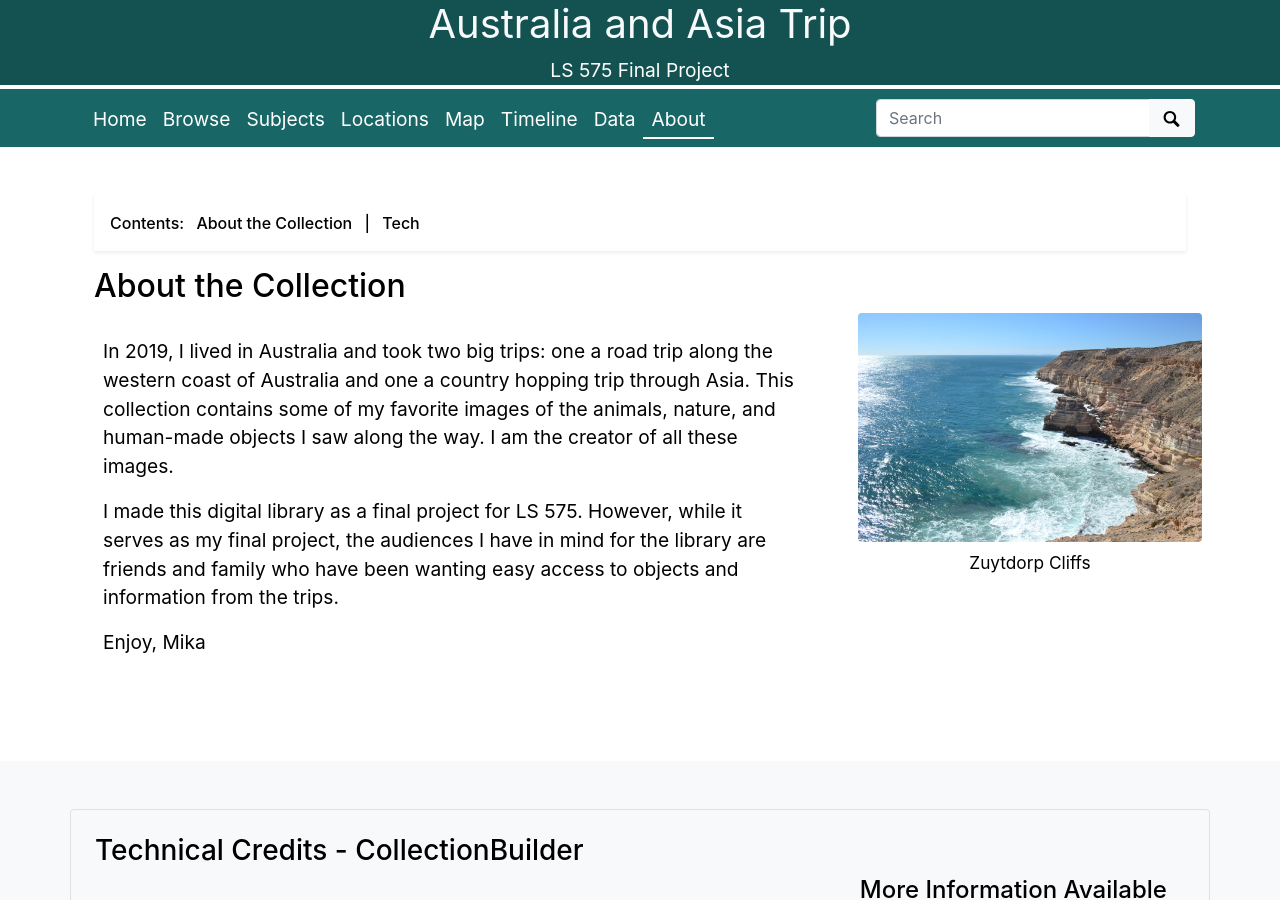
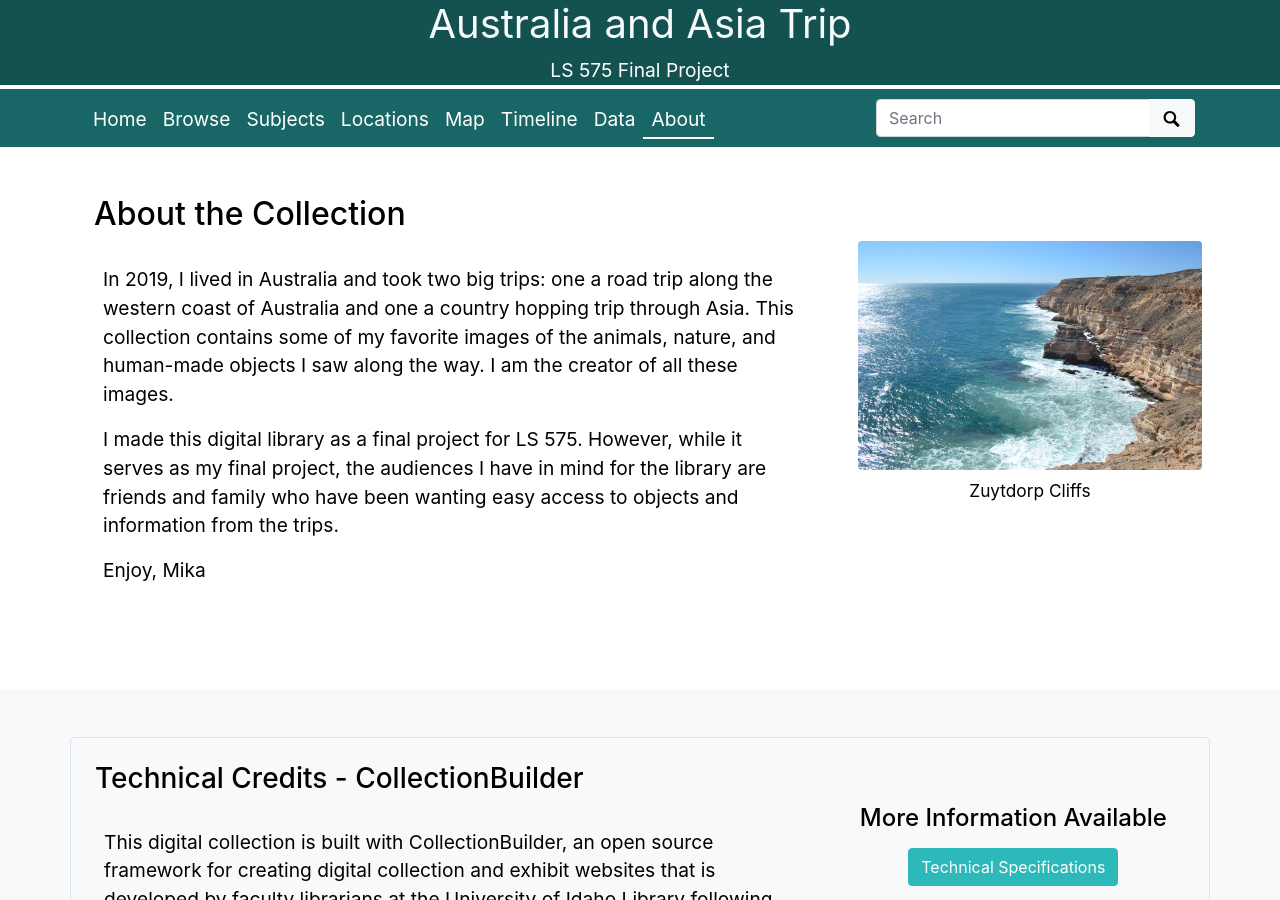
Before and after one commit to mikasmith97/final.github.io, a Jekyll site: the page built from pages/about.md, in a window 1280 px wide and 900 px high. Built offline with Jekyll 4.4.1, drawn with Linux system fonts in a browser that asks for light colours.

Commit message:
Update about.html

```diff
--- a/_layouts/about.html
+++ b/_layouts/about.html
@@ -1,11 +1,9 @@
 ---
 layout: default
 ---
-
 <div class="container-fluid mt-0 mb-n3 p-4 ">
     <div class="container mt-0 p-4">
-        {% include feature/nav-menu.html sections="About the Collection" %}
-        <p></p>
+
         <h2>About the Collection</h2>
         <div class="row my-2 justify-content-center">
             <div class="col-md-8 p-4">
```
